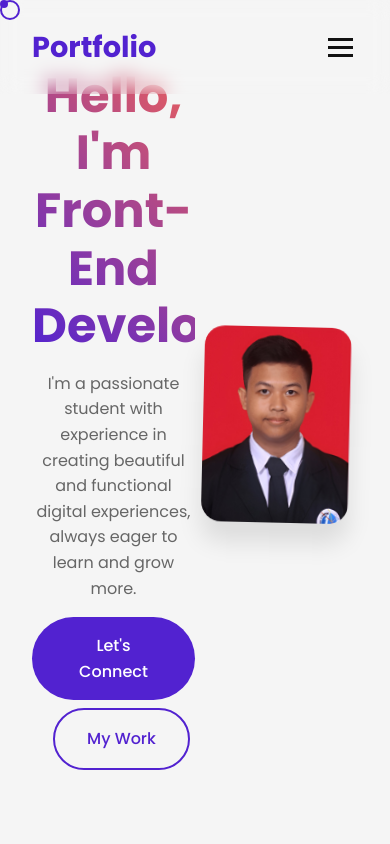
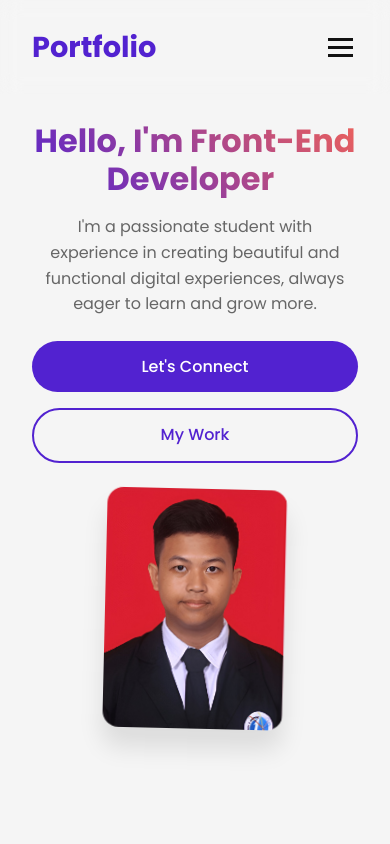
Before and after one commit to Budibudian17/portfolio, a plain HTML site: page index.html in a window 390 px wide. Shown: the top 844 px of the page. Drawn offline with nearby package versions, Linux system fonts and the light colour scheme.

Commit message:
Fix Minor + Add Minor Again

```diff
--- a/styles.css
+++ b/styles.css
@@ -1590,6 +1590,38 @@ footer::before {
     .contact-form {
         padding: 2rem;
     }
+
+    .hero .container {
+        flex-direction: column;
+        align-items: center;
+        justify-content: center;
+        text-align: center;
+    }
+    .hero-text {
+        width: 100%;
+        margin-bottom: 2rem;
+    }
+    .hero-image {
+        width: 80%;
+        margin: 0 auto;
+    }
+    .hero-image img {
+        max-width: 180px;
+        border-radius: 16px;
+    }
+    h1 {
+        font-size: 2rem;
+        word-break: break-word;
+    }
+    .btn, .btn-outline {
+        width: 100%;
+        margin: 0.5rem 0 0 0;
+        padding: 0.8rem 0;
+        font-size: 1rem;
+    }
+    .hero {
+        padding-top: 100px;
+    }
 }
 
 .hero .container {
@@ -1730,3 +1762,13 @@ footer::before {
     font-size: 0.95rem;
   }
 }
+
+@media screen and (max-width: 768px) {
+    .cursor,
+    .cursor-follower {
+        display: none !important;
+    }
+    * {
+        cursor: auto !important;
+    }
+}
```
